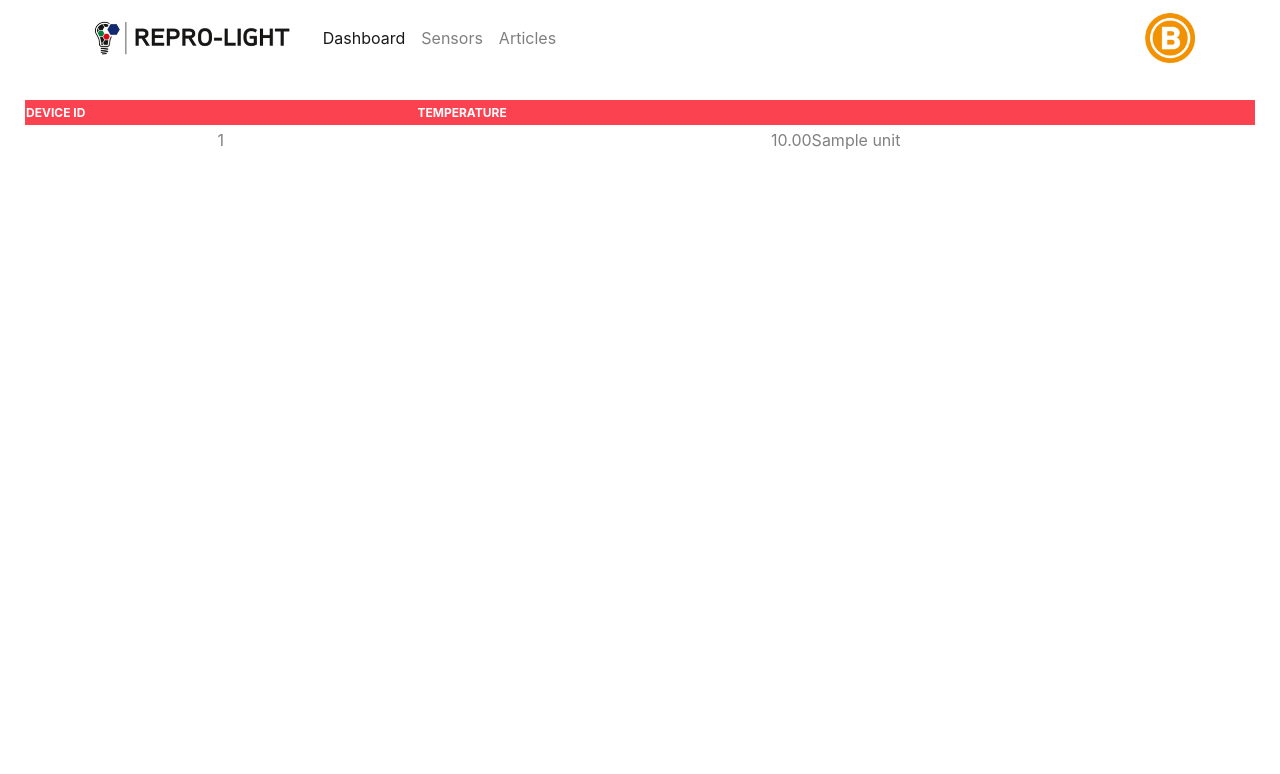
After one commit to whuss/dashboard_react, a Flask app: template templates/sensors.html in a window 1280 px wide. The commit adds this page. Shown: the top 774 px of the page. Run offline with Flask 2, Linux system fonts and the light colour scheme; the template is opened without the code that fills it: most values are stand-ins (such as "Sample title", 1, 10 or a date in 2020); parts of the project's set-up code (start-up, migrations or seed data) failed here and were passed over; some libraries are stand-ins or nearby versions.

Commit message:
add some sensor readouts

```diff
--- a/app.py
+++ b/app.py
@@ -7,7 +7,7 @@ from datetime import datetime, timedelta
 
 from data import Articles
 
-from db import Dashboard
+from db import Dashboard, SensorData
 
 import mysql.connector
 import humanfriendly
@@ -70,9 +70,15 @@ def utility_processor():
     def _number(input):
         return input if input else ""
 
+    def _temperature(input, unit="°C"):
+        if not input:
+            return ""
+        return f"{input:.2f}{unit}"
+
     return dict(_str=_str,
                 _time_span=_time_span,
-                _number=_number)
+                _number=_number,
+                _temperature=_temperature)
 
 # ----------------------------------------------------------------------------------------------------------------------
 
@@ -89,16 +95,12 @@ def index():
 
 # ----------------------------------------------------------------------------------------------------------------------
 
-def index_old():
+@app.route('/sensors')
+def sensors():
+    sensor_data = SensorData()
+    temperature = sensor_data.current_temperature()
 
-
-    return render_template('home.html', dashboard=db_result)
-
-# ----------------------------------------------------------------------------------------------------------------------
-
-@app.route('/about')
-def about():
-    return render_template('about.html')
+    return render_template('sensors.html', sensors=temperature)
 
 # ----------------------------------------------------------------------------------------------------------------------
 
--- a/templates/includes/_navbar.html
+++ b/templates/includes/_navbar.html
@@ -1,15 +1,14 @@
-<nav class="navbar navbar-expand-md navbar-light bg-light navbar-fixed-top">
+<nav class="navbar navbar-expand-md navbar-light bg-white navbar-fixed-top">
     <div class="container">
-        <div id="logo"><img src={{ url_for('static', filename = 'img/repro-logo.png') }} height="50px"/></div>
-        <a class="navbar-brand" href="#">Reprolight Dashboard</a>
+        <div class="navbar-brand" id="logo"><img src={{ url_for('static', filename = 'img/repro-logo.png') }} height="50px"/></div>
 
         <div id="navbar" class="collapse navbar-collapse">
             <ul class="navbar-nav mr-auto">
                 <li class="nav-item active">
-                    <a class="nav-link" href="/">Home <span class="sr-only">(current)</span></a>
+                    <a class="nav-link" href="/">Dashboard <span class="sr-only">(current)</span></a>
                 </li>
                 <li class="nav-item">
-                    <a class="nav-link" href="/about">About</a>
+                    <a class="nav-link" href="/sensors">Sensors</a>
                 </li>
                 <li class="nav-item">
                     <a class="nav-link" href="/articles">Articles</a>
--- a/templates/layout.html
+++ b/templates/layout.html
@@ -4,15 +4,15 @@
         <meta charset="utf-8">
         <meta name="viewport" content="width=device-width, initial-scale=1, shrink-to-fit=no">
 
-        <link rel="stylesheet" href="https://cdnjs.cloudflare.com/ajax/libs/normalize/5.0.0/normalize.min.css"/>
         <link rel="stylesheet" href="https://stackpath.bootstrapcdn.com/font-awesome/4.7.0/css/font-awesome.min.css"/>
         <!-- Bootstrap CSS -->
+        <link rel="stylesheet" href="https://stackpath.bootstrapcdn.com/bootstrap/4.4.1/css/bootstrap.min.css"/>
 
         <link rel="stylesheet" href={{ url_for('static', filename = 'css/style.css') }}/>
         <title>Reprolight</title>
     </head>
     <body>
-    {% include 'includes/_navbar_classic.html' %}
+    {% include 'includes/_navbar.html' %}
     <div class="container-fluid">
     {% block body %}{% endblock %}
     </div>
--- /dev/null
+++ b/templates/sensors.html
@@ -0,0 +1,19 @@
+{% extends 'layout.html' %}
+
+{% block body %}
+
+<div id="content">
+<table style="width:100%">
+    <tr>
+        <th>Device ID</th>
+        <th>Temperature</th>
+    </tr>
+    {% for ptl in sensors%}
+    <tr>
+    <td> {{ptl.device_id}}</td>
+    <td> {{_temperature(ptl.temperature, ptl.unit)}}</td>
+    </tr>
+    {% endfor %}
+</table>
+</div>
+{% endblock %}
```
Also changed, not shown: db.py (+39 -0 lines), 1 other file.
